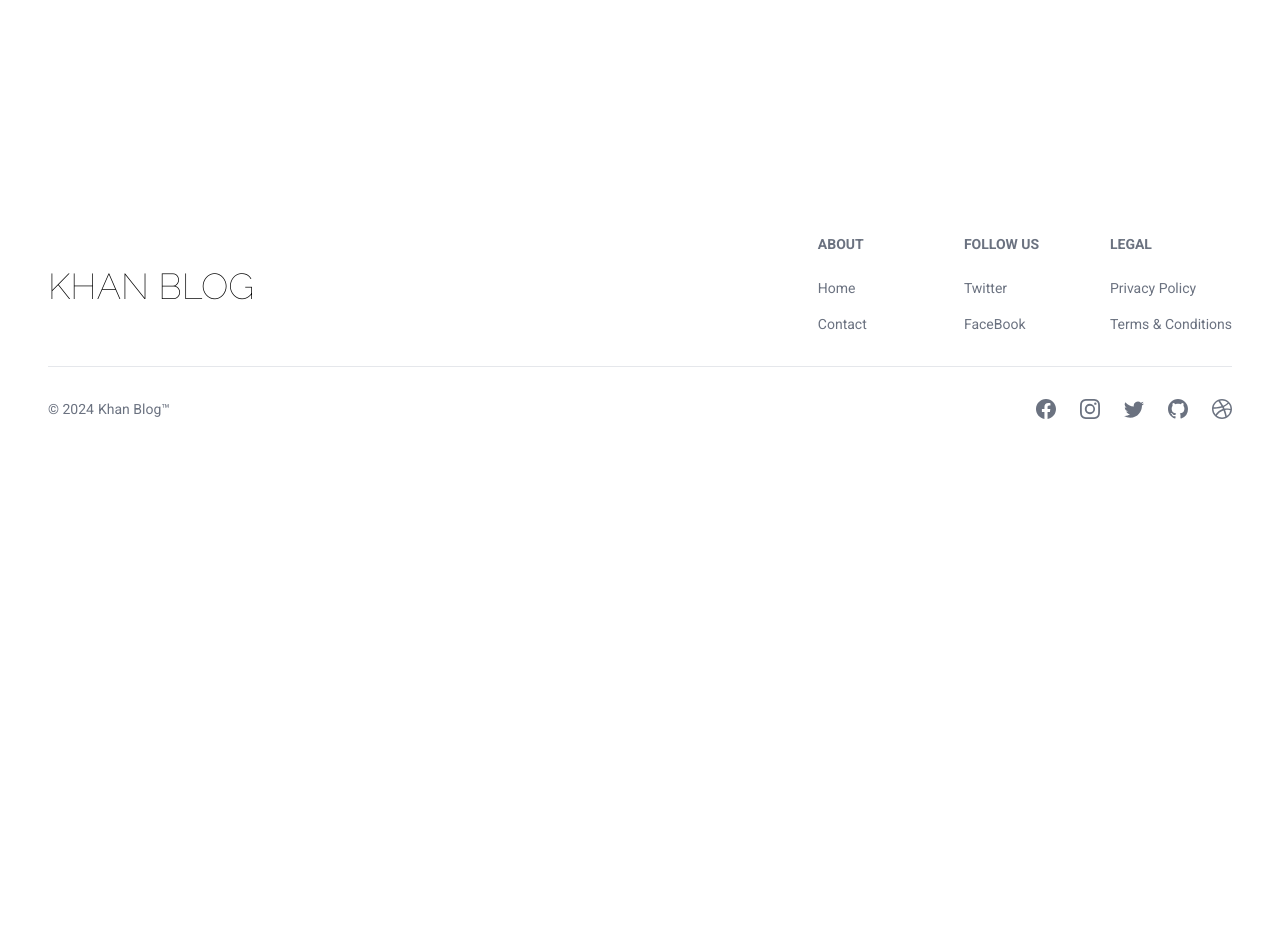
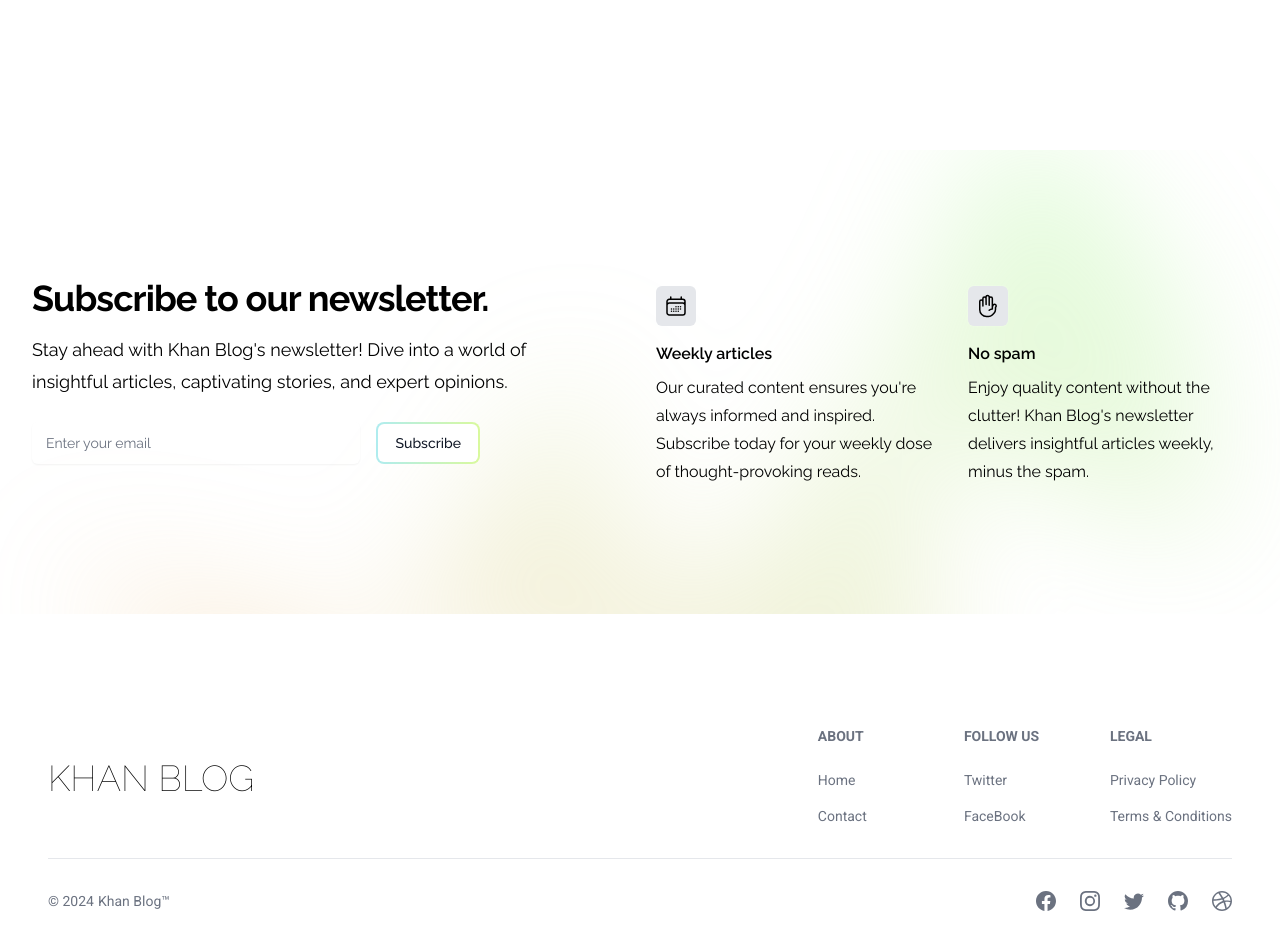
Before and after one commit to Jubayer-K/Khan-Blog-client, a React (Vite) app: page / in a window 1280 px wide. Shown: the part 840-1790 px from the top of the page. Before the commit the page ends 1457 px from the top, so only its background shows below. Built offline with nearby package versions, Linux system fonts and the light colour scheme; no server answers.

Commit message:
added newsletter section with darkmode

```diff
--- a/package.json
+++ b/package.json
@@ -10,6 +10,8 @@
     "preview": "vite preview"
   },
   "dependencies": {
+    "@headlessui/react": "^2.0.3",
+    "@heroicons/react": "^2.1.3",
     "firebase": "^10.11.1",
     "flowbite-react": "^0.9.0",
     "framer-motion": "^11.1.9",
@@ -28,6 +30,7 @@
     "swiper": "^11.1.1"
   },
   "devDependencies": {
+    "@tailwindcss/forms": "^0.5.7",
     "@types/react": "^18.2.66",
     "@types/react-dom": "^18.2.22",
     "@vitejs/plugin-react": "^4.2.1",
--- a/src/Components/Pages/Home/Home.jsx
+++ b/src/Components/Pages/Home/Home.jsx
@@ -1,10 +1,12 @@
 import Banner from "../../Shared/Banner/Banner";
+import Newsletter from "../../Shared/Newsletter/Newsletter";
 
 const Home = () => {
   return (
     <>
       <div className=" mx-auto md:py-12 py-6">
         <Banner></Banner>
+        <Newsletter></Newsletter>
       </div>
     </>
   );
--- a/src/Components/Shared/Navbar/NavigationBar.jsx
+++ b/src/Components/Shared/Navbar/NavigationBar.jsx
@@ -31,8 +31,8 @@ const NavigationBar = () => {
           KHAN BLOG
         </h1>
       </div>
-      <div className="sticky top-0 z-50 w-full bg-white dark:bg-gray-800">
-        <Navbar fluid rounded>
+      <div className="sticky top-0 z-50 w-full bg-white dark:bg-gray-800 ">
+        <Navbar fluid rounded  className="md:w-2/3 mx-auto">
           <Navbar.Brand href="/">
             <h1 className="text-start font-thin mr-6 text-xl hidden md:block">
               KHAN BLOG
@@ -49,7 +49,7 @@ const NavigationBar = () => {
                       <div className="space-y-1 font-medium dark:text-white">
                         <div>{user.displayName}</div>
                         <div className="text-sm text-gray-500 dark:text-gray-400">
-                          {user.email}
+                          {user?.email}
                         </div>
                       </div>
                     </Avatar>
@@ -59,7 +59,7 @@ const NavigationBar = () => {
                 <Dropdown.Header>
                   <span className="block text-sm">{user.displayName}</span>
                   <span className="block truncate text-sm font-medium">
-                    {user.email}
+                    {user?.email}
                   </span>
                 </Dropdown.Header>
                 <Link to={"/wishlist"}>
--- /dev/null
+++ b/src/Components/Shared/Newsletter/Newsletter.jsx
@@ -0,0 +1,71 @@
+import { CalendarDaysIcon, HandRaisedIcon } from '@heroicons/react/24/outline'
+import { Button } from 'flowbite-react';
+import { toast } from 'react-toastify';
+
+const Newsletter = () => {
+    const handleSubscribe = () =>{
+        toast.success('Thank you for subscribing to our newsletter')
+    }
+    return (
+        <>
+            <div className="relative isolate overflow-hidden dark:bg-gray-800 py-16 sm:py-24 lg:py-32">
+      <div className="mx-auto max-w-7xl px-6 lg:px-8">
+        <div className="mx-auto grid max-w-2xl grid-cols-1 gap-x-8 gap-y-16 lg:max-w-none lg:grid-cols-2">
+          <div className="max-w-xl lg:max-w-lg">
+            <h2 className="text-3xl font-bold tracking-tight dark:text-white sm:text-4xl">Subscribe to our newsletter.</h2>
+            <p className="mt-4 text-lg leading-8 dark:text-gray-300">
+            Stay ahead with Khan Blog&apos;s newsletter! Dive into a world of insightful articles, captivating stories, and expert opinions.
+            </p>
+            <div className="mt-6 flex max-w-md gap-x-4">
+              <label htmlFor="email-address" className="sr-only">
+                Email address
+              </label>
+              <input
+                id="email-address"
+                name="email"
+                type="email"
+                autoComplete="email"
+                required
+                className="min-w-0 flex-auto rounded-md border-0 bg-white/5 px-3.5 py-2 dark:text-white shadow-sm ring-1 ring-inset ring-white/10 focus:ring-2 focus:ring-inset focus:ring-indigo-500 sm:text-sm sm:leading-6"
+                placeholder="Enter your email"
+              />
+              <Button outline gradientDuoTone="tealToLime" onClick={handleSubscribe}>Subscribe</Button>
+            </div>
+          </div>
+          <dl className="grid grid-cols-1 gap-x-8 gap-y-10 sm:grid-cols-2 lg:pt-2">
+            <div className="flex flex-col items-start">
+              <div className="rounded-md  dark:bg-white/5 bg-gray-200 p-2 ring-1 ring-white/10">
+                <CalendarDaysIcon className="h-6 w-6 dark:text-white" aria-hidden="true" />
+              </div>
+              <dt className="mt-4 font-semibold dark:text-white">Weekly articles</dt>
+              <dd className="mt-2 leading-7 dark:text-gray-400">
+              Our curated content ensures you&apos;re always informed and inspired. Subscribe today for your weekly dose of thought-provoking reads.
+              </dd>
+            </div>
+            <div className="flex flex-col items-start">
+              <div className="rounded-md dark:bg-white/5 bg-gray-200 p-2 ring-1 ring-white/10">
+                <HandRaisedIcon className="h-6 w-6 dark:text-white" aria-hidden="true" />
+              </div>
+              <dt className="mt-4 font-semibold dark:text-white">No spam</dt>
+              <dd className="mt-2 leading-7 dark:text-gray-400">
+              Enjoy quality content without the clutter! Khan Blog&apos;s newsletter delivers insightful articles weekly, minus the spam.
+              </dd>
+            </div>
+          </dl>
+        </div>
+      </div>
+      <div className="absolute left-1/2 top-0 -z-10 -translate-x-1/2 blur-3xl xl:-top-6" aria-hidden="true">
+        <div
+          className="aspect-[1155/678] w-[72.1875rem] bg-gradient-to-tr dark:from-[#ff80b5] dark:to-[#9089fc] from-[#ffb580] to-[#93fc89] opacity-30"
+          style={{
+            clipPath:
+              'polygon(74.1% 44.1%, 100% 61.6%, 97.5% 26.9%, 85.5% 0.1%, 80.7% 2%, 72.5% 32.5%, 60.2% 62.4%, 52.4% 68.1%, 47.5% 58.3%, 45.2% 34.5%, 27.5% 76.7%, 0.1% 64.9%, 17.9% 100%, 27.6% 76.8%, 76.1% 97.7%, 74.1% 44.1%)',
+          }}
+        />
+      </div>
+    </div>
+        </>
+    );
+};
+
+export default Newsletter;
--- a/tailwind.config.js
+++ b/tailwind.config.js
@@ -14,5 +14,8 @@ export default {
       },
     },
   },
-  plugins: [flowbite.plugin()],
+  plugins: [
+    flowbite.plugin(),
+    require('@tailwindcss/forms'),
+  ],
 };
```
Also changed, not shown: 1 other file (tests, documents, lock files or other folders).
